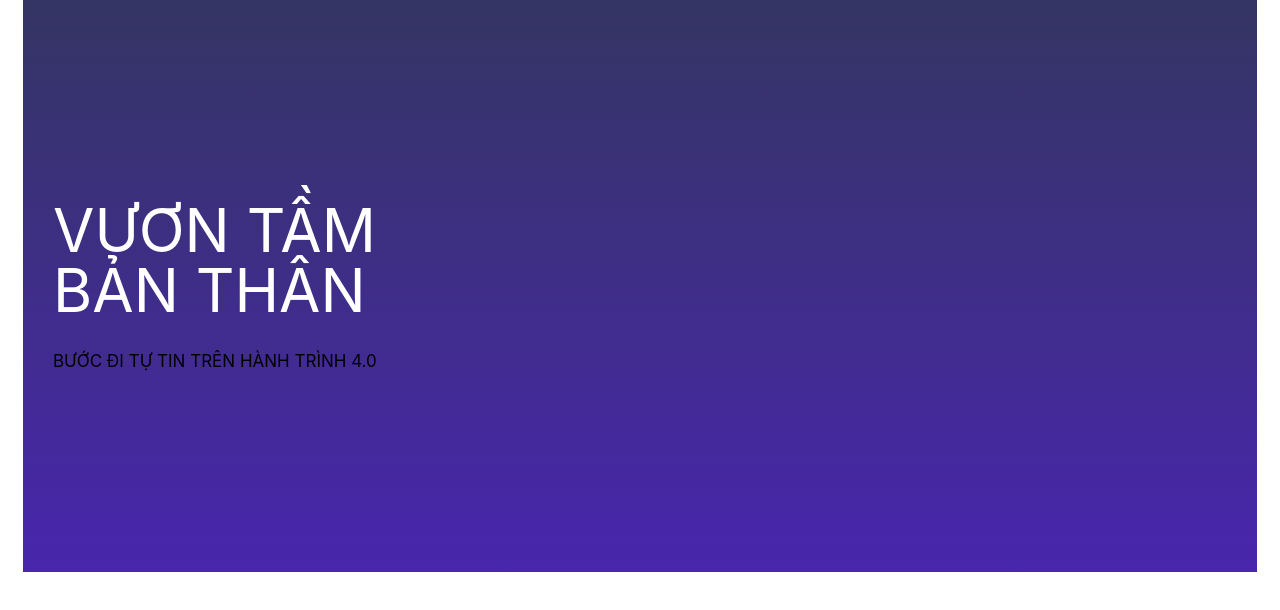
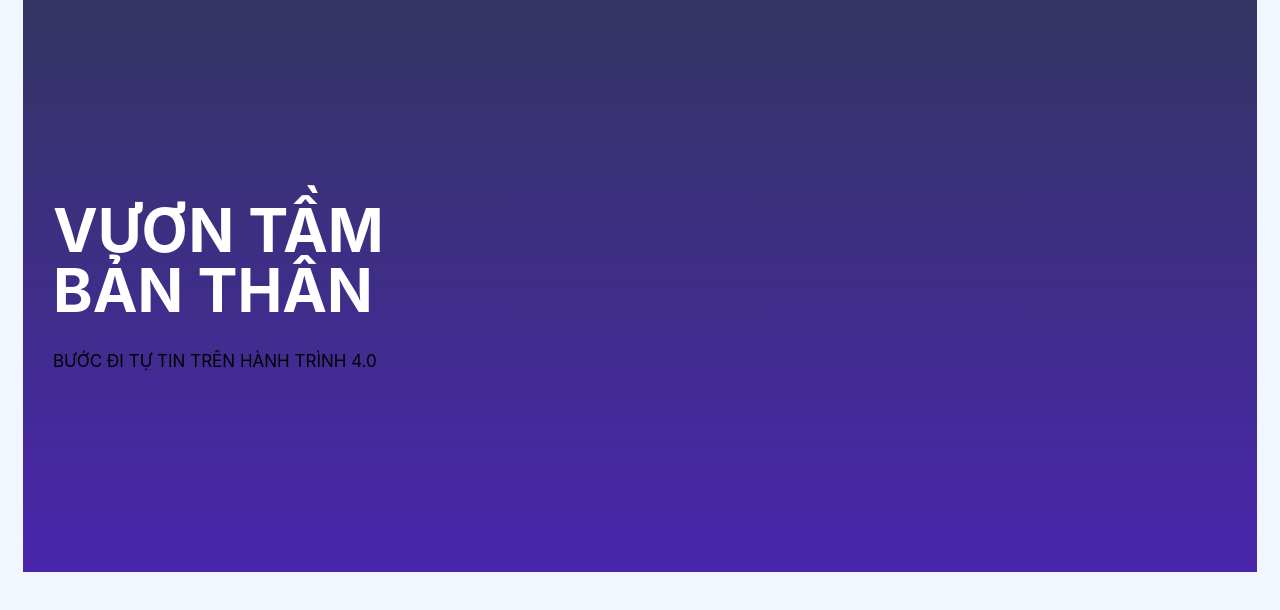
Before and after one commit to galacoder/sfd-sangleweb, a Gatsby site: page / in a window 1280 px wide. Built offline with nearby package versions, Linux system fonts and the light colour scheme; Gatsby itself is replaced by a stand-in of ours.

Commit message:
Text Styles, Color Variables and Global Style

```diff
--- a/gatsby-config.js
+++ b/gatsby-config.js
@@ -13,6 +13,7 @@ module.exports = {
         path: `${__dirname}/static/images`,
       },
     },
+    `gatsby-plugin-styled-components`,
     // this (optional) plugin enables Progressive Web App + Offline functionality
     // To learn more, visit: https://gatsby.dev/offline
     // `gatsby-plugin-offline`,
--- a/package.json
+++ b/package.json
@@ -5,11 +5,13 @@
   "version": "0.1.0",
   "author": "Kyle Mathews <mathews.kyle@gmail.com>",
   "dependencies": {
+    "babel-plugin-styled-components": "^1.11.1",
     "gatsby": "^2.24.66",
     "gatsby-image": "^2.4.20",
     "gatsby-plugin-manifest": "^2.4.32",
     "gatsby-plugin-offline": "^3.2.29",
     "gatsby-plugin-react-helmet": "^3.3.12",
+    "gatsby-plugin-styled-components": "^3.4.0",
     "gatsby-source-filesystem": "^2.3.31",
     "prop-types": "^15.7.2",
     "react": "^16.12.0",
--- a/src/components/layout/layout.js
+++ b/src/components/layout/layout.js
@@ -1,9 +1,11 @@
 import React from "react"
 import "./layout.css"
+import { GlobalStyle } from "../styles/GlobalStyle"
 
 function Layout({ children }) {
   return (
     <>
+      <GlobalStyle />
       <main>{children}</main>
     </>
   )
--- a/src/components/sections/HeroSection.js
+++ b/src/components/sections/HeroSection.js
@@ -1,6 +1,8 @@
 import React from "react"
 import { Link } from "gatsby"
 import styled from "styled-components"
+import { H1, MediumText } from "../styles/TextStyles"
+import { themes } from "../styles/ColorStyles"
 
 function HeroSection() {
   return (
@@ -30,11 +32,7 @@ const TextWrapper = styled.div`
   gap: 30px;
 `
 
-const Title = styled.h1`
-  font-size: 60px;
-  color: white;
+const Title = styled(H1)`
+  color: ${themes.dark.text1};
 `
-const Description = styled.p`
-  font-size: 17px;
-  line-height: 130%;
-`
+const Description = styled(MediumText)``
--- /dev/null
+++ b/src/components/styles/ColorStyles.js
@@ -0,0 +1,60 @@
+import styled from "styled-components"
+
+export const themes = {
+  light: {
+    text1: `black`,
+    text2: `rgba(0,0,0,0.7)`,
+    primary: `#3913B8`,
+    secondary: "#2FB5FC",
+    backgroundColor: `#f2f6ff`,
+    card: {
+      backgroundColor: `rgba(255, 255, 255, 0.6)`,
+      boxShadow: `0px 50px 100px rgba(34, 79, 169, 0.3),
+      inset 0 0 0 0.5px rgba(255, 255, 255, 0.6)`,
+      backgroundColorFull: `rgba(255, 255, 255, 1)`,
+    },
+    cardHover: {
+      backgroundColor: `rgba(68, 66, 178, 0.1)`,
+      boxShadow: `inset 0px 0px 0px 0.5px rgba(68, 66, 178, 0.2)`,
+    },
+    pricingCard: {
+      backgroundColor: `rgba(255, 255, 255, 0.3)`,
+    },
+    status: {
+      backgroundColor: "rgba(68, 66, 178, 0.1)",
+    },
+    modal: {
+      backgroundColor: `rgba(255, 255, 255, 0.6)`,
+      boxShadow: `0px 50px 100px rgba(34, 79, 169, 0.3),
+      inset 0 0 0 0.5px rgba(255, 255, 255, 0.6)`,
+      backgroundColorFull: `rgba(255, 255, 255, 1)`,
+    },
+  },
+  dark: {
+    text1: `white`,
+    text2: `rgba(255,255,255,0.7)`,
+    backgroundColor: `#1F1F47`,
+    card: {
+      backgroundColor: `rgba(25, 24, 63, 0.98)`,
+      boxShadow: `0px 30px 60px rgba(0, 0, 0, 0.25),
+      inset 0 0 0 0.5px rgba(255, 255, 255, 0.2)`,
+      backgroundColorFull: `rgba(15, 14, 71, 1)`,
+    },
+    cardHover: {
+      backgroundColor: `rgba(255, 255, 255, 0.1)`,
+      boxShadow: `inset 0px 0px 0px 0.5px rgba(255, 255, 255, 0.2)`,
+    },
+    pricingCard: {
+      backgroundColor: `rgba(31, 31, 71, 0.6)`,
+    },
+    status: {
+      backgroundColor: "rgba(0, 0, 0, 0.2)",
+    },
+    modal: {
+      backgroundColor: `rgba(50, 61, 109, 0.5)`,
+      boxShadow: `0px 50px 100px rgba(0, 0, 0, 0.25),
+      inset 0 0 0 0.5px rgba(255, 255, 255, 0.3)`,
+      backgroundColorFull: `rgba(15, 14, 71, 1)`,
+    },
+  },
+}
--- /dev/null
+++ b/src/components/styles/GlobalStyle.js
@@ -0,0 +1,14 @@
+import { createGlobalStyle } from "styled-components"
+import { themes } from "./ColorStyles"
+
+export const GlobalStyle = createGlobalStyle`
+  body {
+    background: ${themes.light.backgroundColor};
+    @media (prefers-color-scheme: dark) {
+  background: ${themes.dark.backgroundColor}
+}
+  }
+
+
+
+`
--- /dev/null
+++ b/src/components/styles/TextStyles.js
@@ -0,0 +1,60 @@
+import styled from "styled-components"
+
+export const H1 = styled.h1`
+  font-weight: bold;
+  font-size: 60px;
+`
+
+export const H2 = styled.h2`
+  font-weight: bold;
+  font-size: 40px;
+`
+
+export const H3 = styled.h3`
+  font-weight: bold;
+  font-size: 30px;
+`
+
+export const BodyIntro = styled.p`
+  font-weight: 500;
+  font-size: 24px;
+  line-height: 140%;
+`
+
+export const BodyMain = styled.p`
+  font-weight: normal;
+  font-size: 20px;
+  line-height: 140%;
+`
+
+export const MediumText = styled.p`
+  font-weight: normal;
+  font-size: 17px;
+  line-height: 130%;
+`
+
+export const Caption = styled.p`
+  font-weight: 500;
+  font-size: 15px;
+  line-height: 18px;
+`
+
+export const Caption2 = styled.p`
+  font-weight: 600;
+  font-size: 15px;
+  line-height: 18px;
+  text-transform: uppercase;
+`
+
+export const SmallText = styled.p`
+  font-weight: normal;
+  font-size: 13px;
+  line-height: 130%;
+`
+
+export const SmallText2 = styled.p`
+  font-weight: 600;
+  font-size: 13px;
+  line-height: 130%;
+  text-transform: uppercase;
+`
```
Also changed, not shown: 1 other file.
